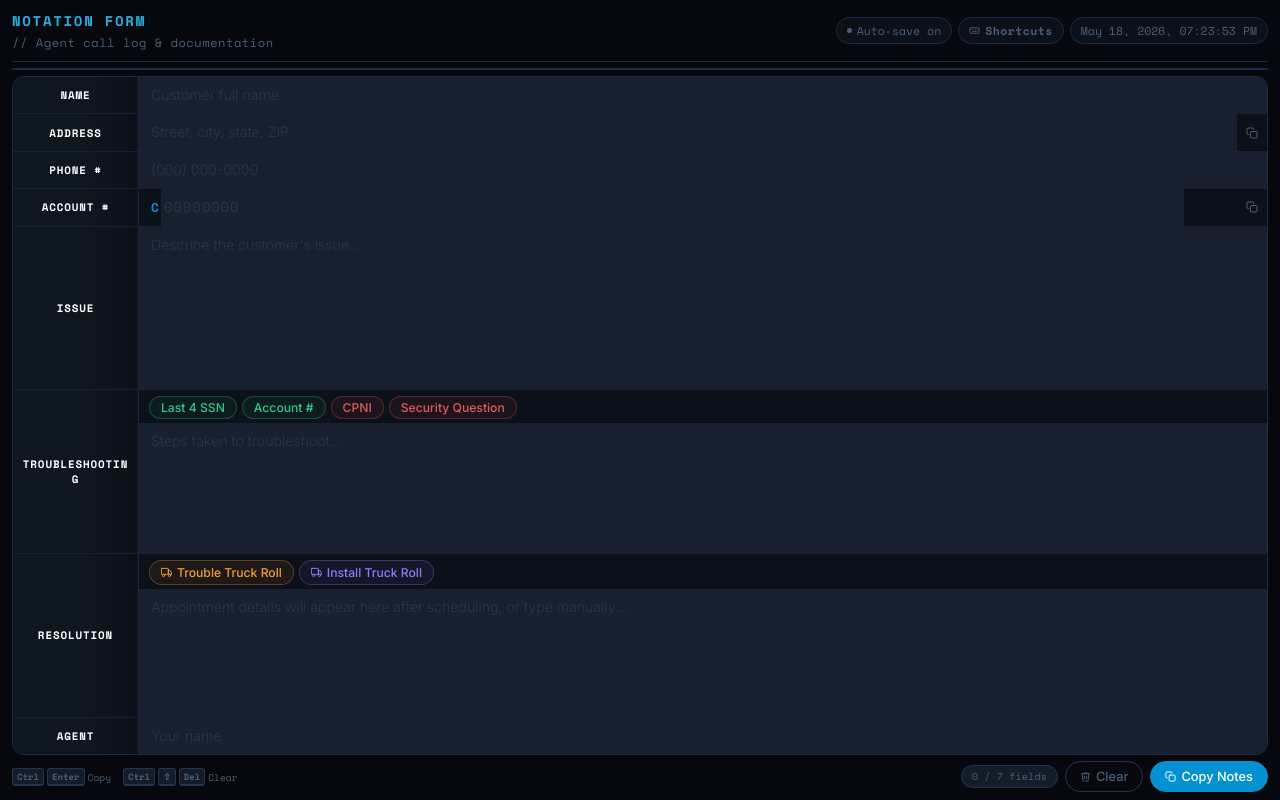
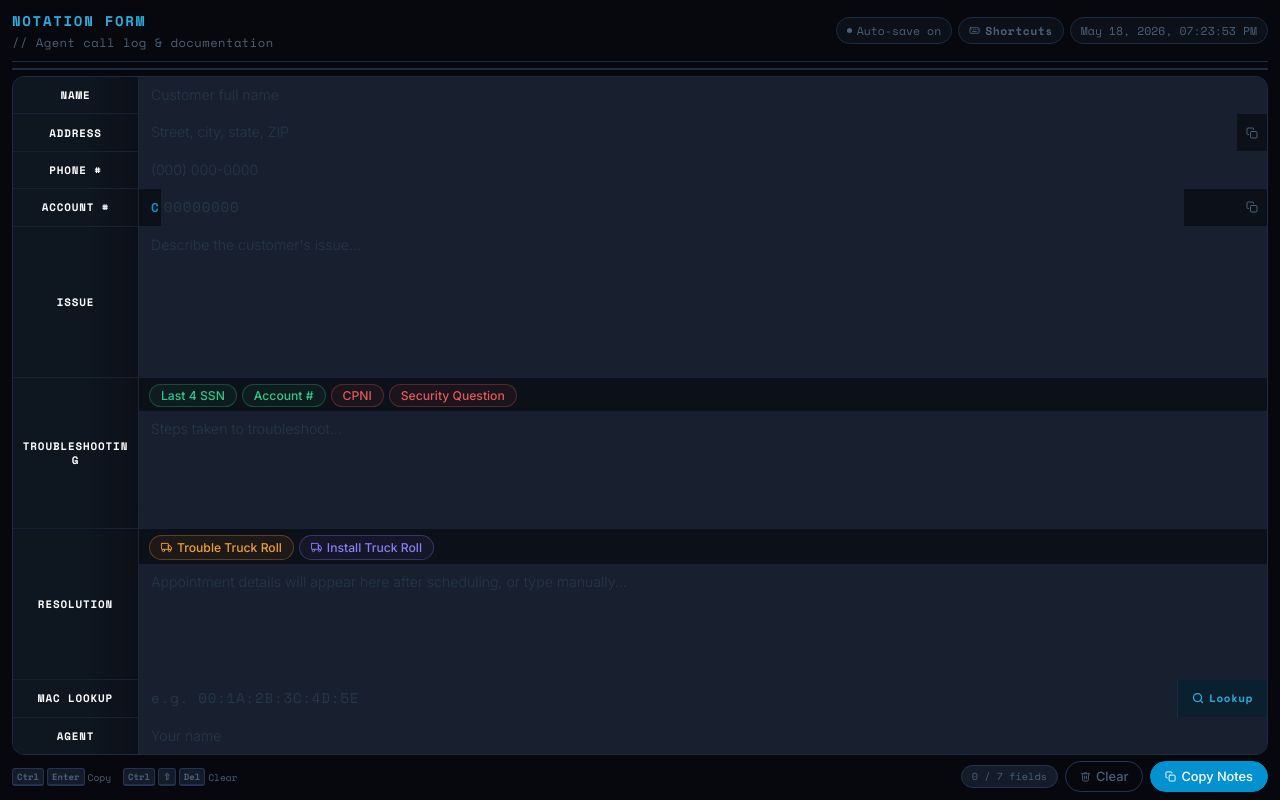
Before and after one commit to moorenc8-source/Notation-Form, a plain HTML site: page index.html in a window 1280 px wide. Drawn offline with nearby package versions, Linux system fonts and the light colour scheme.

Commit message:
Update index.html
Added mac lookup

```diff
--- a/index.html
+++ b/index.html
@@ -68,9 +68,19 @@ header{display:flex;flex-direction:column;border-bottom:1px solid var(--border);
 .grow .char-counter-wrap textarea,.grow .verif-wrapper textarea,.grow .resolution-wrapper textarea{flex:1;min-height:0;height:auto}
 .row-input input,.row-input textarea{width:100%;background:var(--input-bg);border:none;outline:none;color:var(--text);font-family:var(--sans);font-size:clamp(13px,1.1vw,15px);font-weight:300;padding:8px 12px;resize:none;line-height:1.45;transition:background .15s}
 .row-input input:focus,.row-input textarea:focus{background:var(--input-focus)}
-.row-input textarea{min-height:40px;height:100%}
+.row-input textarea{min-height:40px;height:auto;overflow:hidden}
 input::placeholder,textarea::placeholder{color:#253748;font-weight:300}
-.char-counter-wrap{position:relative;width:100%}
+.mac-wrap{display:flex;align-items:center;width:100%;gap:0}
+.mac-wrap input{flex:1;min-width:0;font-family:var(--mono);letter-spacing:.06em}
+.mac-lookup-btn{background:var(--accent-dim);border:none;border-left:1px solid var(--border);color:var(--accent-light);font-family:var(--mono);font-size:clamp(10px,.85vw,12px);font-weight:700;padding:0 14px;cursor:pointer;white-space:nowrap;transition:background .15s,color .15s;letter-spacing:.06em;align-self:stretch;display:flex;align-items:center;gap:5px}
+.mac-lookup-btn:hover{background:var(--accent);color:#fff}
+.mac-lookup-btn svg{width:12px;height:12px;flex-shrink:0}
+.mac-result{font-family:var(--sans);font-size:clamp(11px,1vw,13px);padding:5px 12px 7px;min-height:0;display:none}
+.mac-result.show{display:block}
+.mac-result.found{color:var(--green)}
+.mac-result.notfound{color:var(--text-muted)}
+.mac-result.error{color:var(--red)}
+.mac-result strong{color:#fff;font-weight:600}
 .char-counter{position:absolute;bottom:5px;right:10px;font-family:var(--mono);font-size:clamp(8px,.7vw,10px);color:#253748;pointer-events:none;transition:color .2s;user-select:none}
 .char-counter.warn{color:var(--orange)}.char-counter.limit{color:var(--red)}
 .addr-wrap,.account-wrap{display:flex;align-items:center;width:100%}
@@ -279,6 +289,19 @@ input::placeholder,textarea::placeholder{color:#253748;font-weight:300}
     </div>
   </div>
   <div class="form-row">
+    <div class="row-label"><span>MAC Lookup</span></div>
+    <div class="row-input">
+      <div class="mac-wrap">
+        <input type="text" id="f-mac" placeholder="e.g. 00:1A:2B:3C:4D:5E" autocomplete="off" spellcheck="false" oninput="onMacInput(this)" onkeydown="if(event.key==='Enter'){event.preventDefault();lookupMac();}"/>
+        <button class="mac-lookup-btn" onclick="lookupMac()">
+          <svg viewBox="0 0 24 24" fill="none" stroke="currentColor" stroke-width="2.5" stroke-linecap="round" stroke-linejoin="round"><circle cx="11" cy="11" r="8"/><path d="m21 21-4.35-4.35"/></svg>
+          Lookup
+        </button>
+      </div>
+      <div class="mac-result" id="macResult"></div>
+    </div>
+  </div>
+  <div class="form-row">
     <div class="row-label"><span>Agent</span></div>
     <div class="row-input"><input type="text" id="f-agent" placeholder="Your name" autocomplete="off"/></div>
   </div>
@@ -425,6 +448,7 @@ function scheduleAutosave(){
     if(has){
       Object.entries(CTR_MAP).forEach(([fid,[cid,max]])=>updateCounter(fid,cid,max));
       updateProgress();updateAcctValidator(document.getElementById('f-account').value);
+      document.querySelectorAll('.row-input textarea').forEach(ta=>autoExpand(ta));
       showToast('↩ Session restored');
     }
   }catch(e){}
@@ -570,6 +594,31 @@ function confirmSchedule(){
   document.getElementById('f-resolution').value=existing?existing+'\n'+parts.join(' '):parts.join(' ');
   updateCounter('f-resolution','ctr-resol',500);updateProgress();scheduleAutosave();closeModal();
 }
+function autoExpand(el){if(el.closest('.form-row.grow'))return;el.style.height='auto';el.style.height=el.scrollHeight+'px';}
+document.querySelectorAll('.row-input textarea').forEach(ta=>{
+  ta.addEventListener('input',()=>autoExpand(ta));
+  autoExpand(ta);
+});
+function onMacInput(el){
+  let v=el.value.replace(/[^a-fA-F0-9]/g,'');
+  if(v.length>12)v=v.slice(0,12);
+  el.value=v.match(/.{1,2}/g)?.join(':').toUpperCase()||'';
+  document.getElementById('macResult').classList.remove('show');
+}
+async function lookupMac(){
+  const raw=document.getElementById('f-mac').value.replace(/[^a-fA-F0-9]/g,'');
+  const res=document.getElementById('macResult');
+  if(raw.length<6){res.className='mac-result show error';res.innerHTML='Enter at least the first 6 hex digits (OUI).';return;}
+  const mac=document.getElementById('f-mac').value;
+  res.className='mac-result show notfound';res.innerHTML='Looking up…';
+  try{
+    const r=await fetch(`https://api.macvendors.com/${encodeURIComponent(mac)}`);
+    if(r.status===404){res.className='mac-result show notfound';res.innerHTML='No vendor found for that MAC address.';}
+    else if(!r.ok){res.className='mac-result show error';res.innerHTML='Lookup failed — try again shortly.';}
+    else{const vendor=await r.text();res.className='mac-result show found';res.innerHTML=`<strong>${vendor}</strong>`;}
+  }catch(e){res.className='mac-result show error';res.innerHTML='Network error — check connection.';}
+}
+
 function updateClock(){
   document.getElementById('clock').textContent=new Date().toLocaleString('en-US',{month:'short',day:'2-digit',year:'numeric',hour:'2-digit',minute:'2-digit',second:'2-digit',hour12:true});
 }
```
